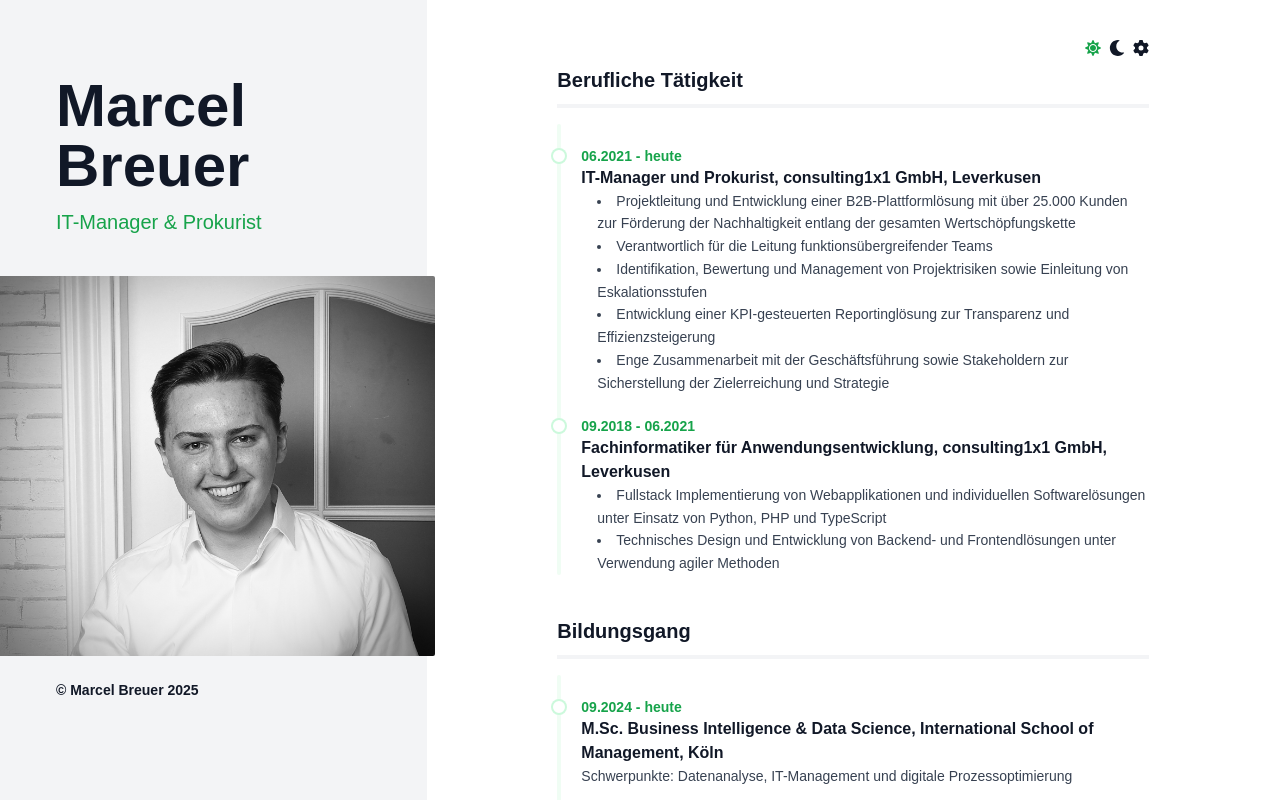
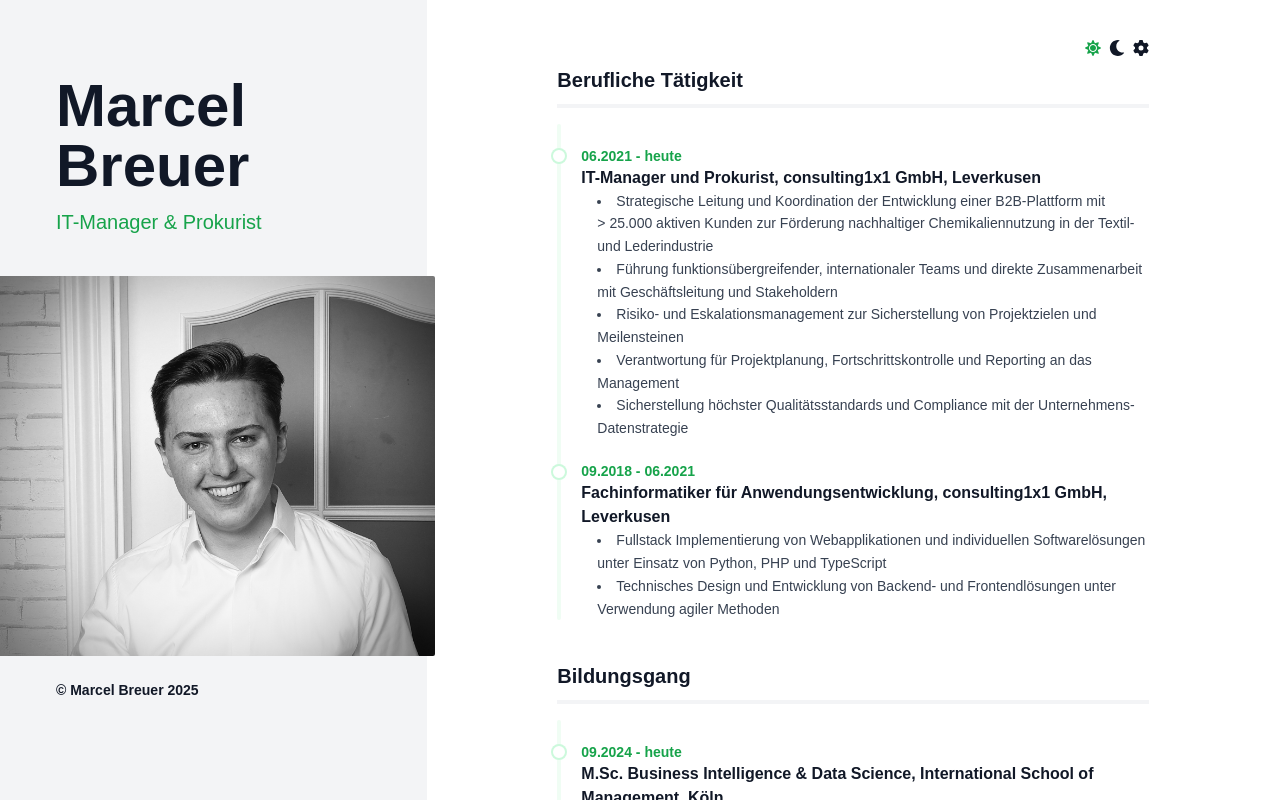
Before and after one commit to breuermarcel/portfolio, a Next.js app: page / in a window 1280 px wide. Shown: the top 800 px of the page. Built offline with nearby package versions, Linux system fonts and the light colour scheme.

Commit message:
Refactor work experience section for clarity and detail; remove unused VSCode settings

```diff
--- a/src/app/page.tsx
+++ b/src/app/page.tsx
@@ -118,7 +118,7 @@ export default function Home () {
             </button>
           </section>
 
-          <section className='!mt-0'>
+          <section className='!mt-0' id='work-experience'>
             <Headline>Berufliche Tätigkeit</Headline>
             <Timeline>
               <TimelineItem
@@ -129,25 +129,27 @@ export default function Home () {
               >
                 <ul className='ms-4 list-inside list-disc'>
                   <li>
-                    Projektleitung und Entwicklung einer B2B-Plattformlösung mit
-                    über 25.000 Kunden zur Förderung der Nachhaltigkeit entlang
-                    der gesamten Wertschöpfungskette
+                    Strategische Leitung und Koordination der Entwicklung einer
+                    B2B-Plattform mit{' '}
+                    <span className='inline-block'>&gt; 25.000</span> aktiven
+                    Kunden zur Förderung nachhaltiger Chemikaliennutzung in der
+                    Textil- und Lederindustrie
                   </li>
                   <li>
-                    Verantwortlich für die Leitung funktionsübergreifender Teams
+                    Führung funktionsübergreifender, internationaler Teams und
+                    direkte Zusammenarbeit mit Geschäftsleitung und Stakeholdern
                   </li>
                   <li>
-                    Identifikation, Bewertung und Management von Projektrisiken
-                    sowie Einleitung von Eskalationsstufen
+                    Risiko- und Eskalationsmanagement zur Sicherstellung von
+                    Projektzielen und Meilensteinen
                   </li>
                   <li>
-                    Entwicklung einer KPI-gesteuerten Reportinglösung zur
-                    Transparenz und Effizienzsteigerung
+                    Verantwortung für Projektplanung, Fortschrittskontrolle und
+                    Reporting an das Management
                   </li>
                   <li>
-                    Enge Zusammenarbeit mit der Geschäftsführung sowie
-                    Stakeholdern zur Sicherstellung der Zielerreichung und
-                    Strategie
+                    Sicherstellung höchster Qualitätsstandards und Compliance
+                    mit der Unternehmens-Datenstrategie
                   </li>
                 </ul>
               </TimelineItem>
```
